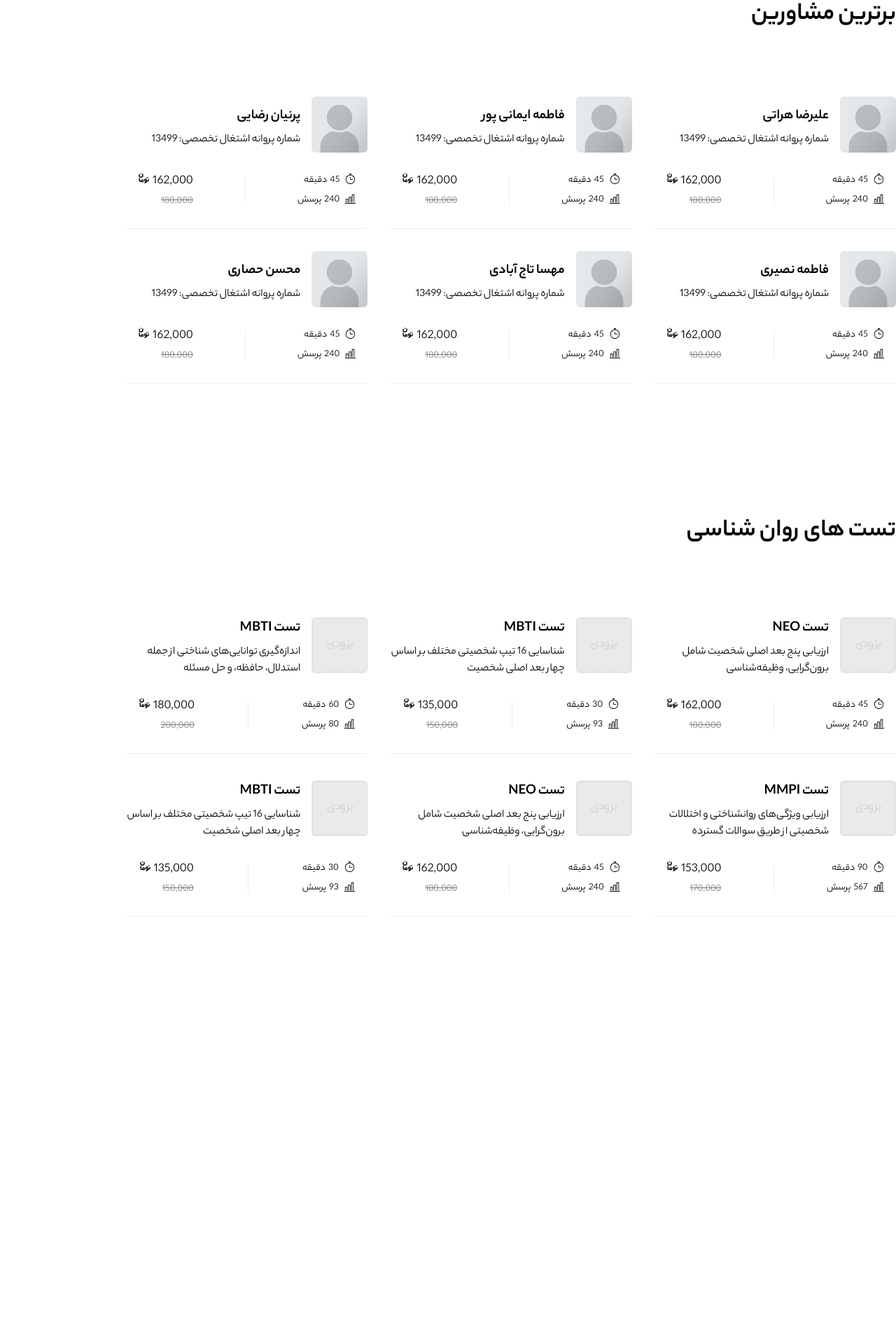
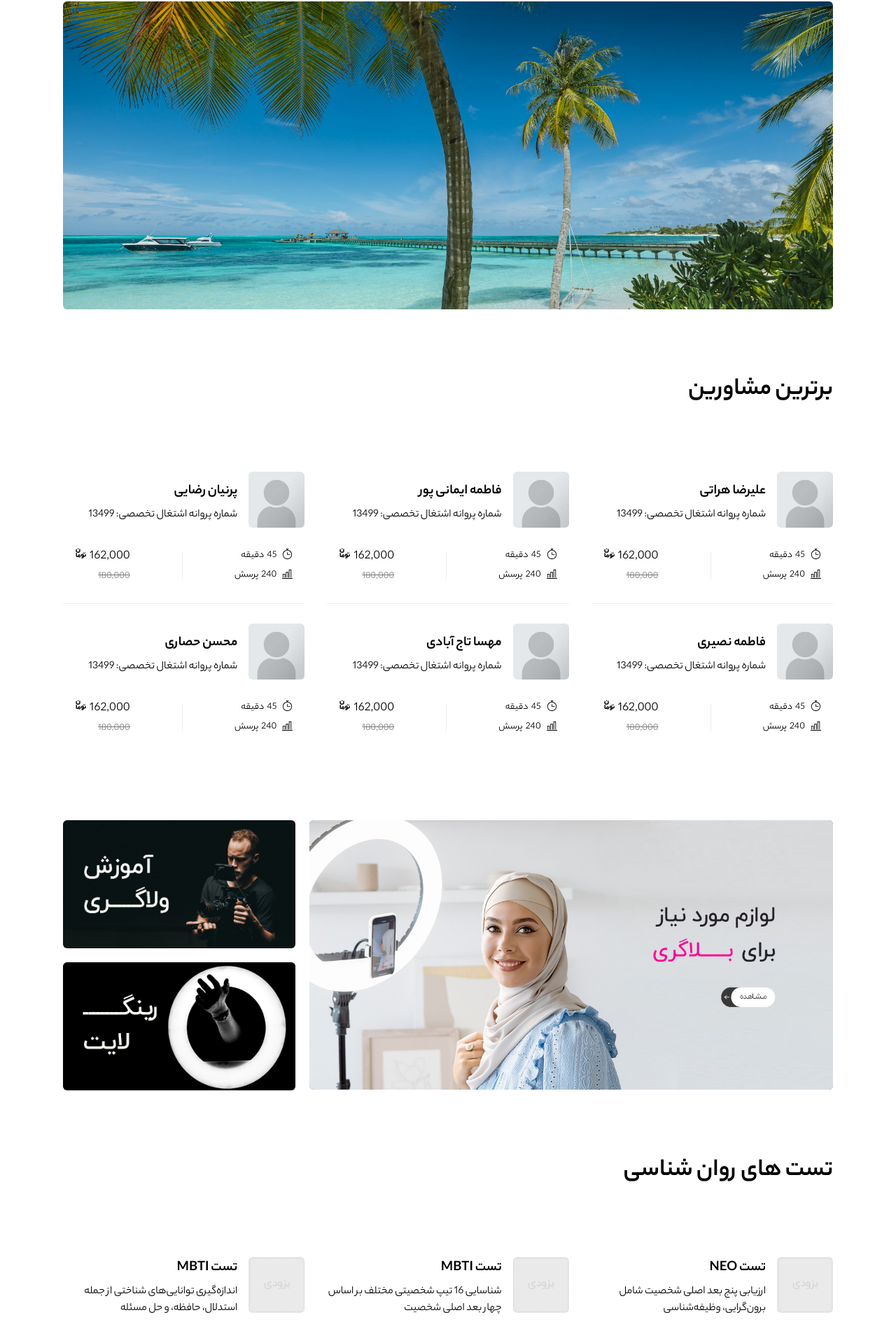
Before and after one commit to kouroshneyestani/nextjs-ravanafzar, a Next.js app: page / in a window 1280 px wide. Shown: the part 198-2107 px from the top of the page at 70% size. Before the commit the page ends 1668 px from the top, so only its background shows below. Built offline with nearby package versions, Linux system fonts and the light colour scheme; what tailwindcss-rtl would draw is missing.

Commit message:
feat: add Hero section to Homepage

```diff
--- a/src/app/page.js
+++ b/src/app/page.js
@@ -1,10 +1,23 @@
+import Image from "next/image";
 import { consultants, quizzes } from "@data";
 import { Container, CardConsultants, CardQuiz } from "@components";
 
 export default function Home() {
     return (
         <>
-            <div className="flex flex-col gap-48">
+            <div className="w-full flex flex-col gap-24">
+                <section className="w-full">
+                    <Container>
+                        <div className="w-full relative pt-[40%]">
+                            <Image
+                                fill
+                                objectFit="cover"
+                                className="rounded-default"
+                                src="/images/hero/hero.jpg"
+                            />
+                        </div>
+                    </Container>
+                </section>
                 <section className="w-full flex flex-col gap-24">
                     <header>
                         <Container>
@@ -14,10 +27,41 @@ export default function Home() {
                         </Container>
                     </header>
                     <Container>
-                        <div className="w-full grid grid-cols-1 sm:grid-cols-2 lg:grid-cols-3 gap-8">
+                        <div className="w-full grid grid-cols-1 sm:grid-cols-2 lg:grid-cols-3 gap-8 overflow-hidden">
                             {consultants.map((item) => (
-                                <CardConsultants key={item.id} {...item} />
+                                <div className="-mb-1" key={item.id}>
+                                    <CardConsultants {...item} />
+                                </div>
                             ))}
+                        </div>
+                    </Container>
+                </section>
+                <section className="w-full">
+                    <Container>
+                        <div className="flex items-center gap-5">
+                            <div className="w-3/4 pt-[35%] rounded-default overflow-hidden relative bg-blue-600">
+                                <Image
+                                    fill
+                                    objectFit="cover"
+                                    src="/images/hero/hero-1.jpg"
+                                />
+                            </div>
+                            <div className="w-1/3 flex flex-col gap-5">
+                                <div className="pt-[55%] rounded-default overflow-hidden relative bg-red-300">
+                                    <Image
+                                        fill
+                                        objectFit="cover"
+                                        src="/images/hero/hero-2.jpg"
+                                    />
+                                </div>
+                                <div className="pt-[55%] rounded-default overflow-hidden relative bg-red-300">
+                                    <Image
+                                        fill
+                                        objectFit="cover"
+                                        src="/images/hero/hero-3.jpg"
+                                    />
+                                </div>
+                            </div>
                         </div>
                     </Container>
                 </section>
@@ -30,9 +74,11 @@ export default function Home() {
                         </Container>
                     </header>
                     <Container>
-                        <div className="w-full grid grid-cols-1 sm:grid-cols-2 lg:grid-cols-3 gap-8">
+                        <div className="w-full grid grid-cols-1 sm:grid-cols-2 lg:grid-cols-3 gap-8 overflow-hidden">
                             {quizzes.map((item) => (
-                                <CardQuiz key={item.id} {...item} />
+                                <div className="-mb-1" key={item.id}>
+                                    <CardQuiz {...item} />
+                                </div>
                             ))}
                         </div>
                     </Container>
```
